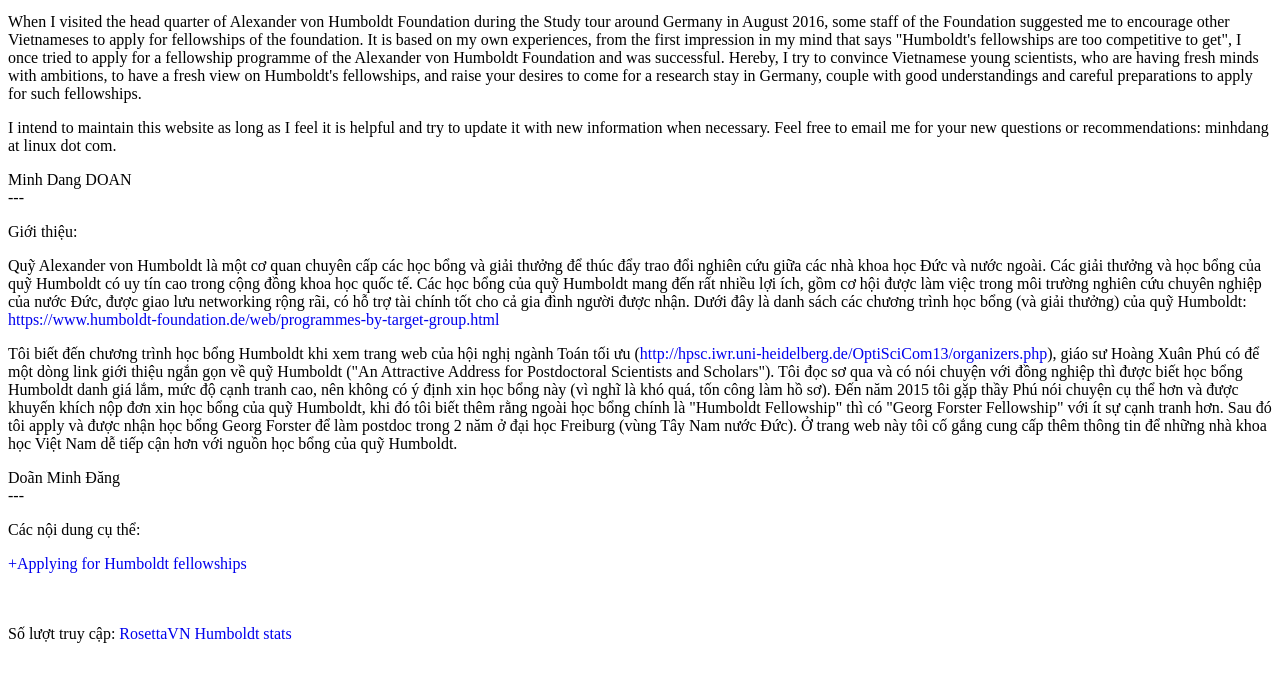
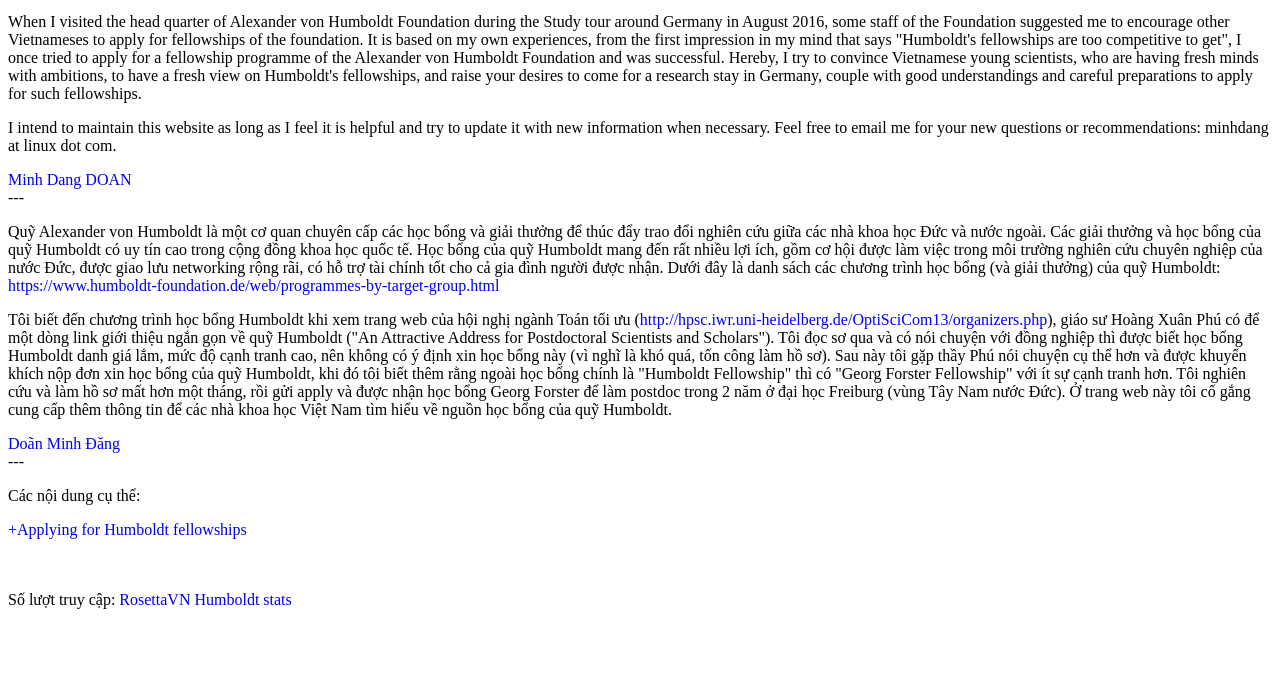
Before and after one commit to rosetta-vn/humboldt.rosetta.vn, a plain HTML site: page index.html in a window 1280 px wide. Shown: the part 115-796 px from the top of the page. Drawn offline with Linux system fonts and the light colour scheme.

Commit message:
Add link to Google Scholars profile

```diff
--- a/index.html
+++ b/index.html
@@ -69,25 +69,21 @@ I intend to maintain this website as long as I feel it is helpful and try to upd
 </p>
 
 <p>
-Minh Dang DOAN<br>
+<a href="https://scholar.google.com/citations?user=nlWK0_0AAAAJ" title="Minh Dang DOAN" class="https">Minh Dang DOAN</a><br>
 ---
 </p>
 
 <p>
-Giới thiệu:
-</p>
-
-<p>
-Quỹ Alexander von Humboldt là một cơ quan chuyên cấp các học bổng và giải thưởng để thúc đẩy trao đổi nghiên cứu giữa các nhà khoa học Đức và nước ngoài. Các giải thưởng và học bổng của quỹ Humboldt có uy tín cao trong cộng đồng khoa học quốc tế. Các học bổng của quỹ Humboldt mang đến rất nhiều lợi ích, gồm cơ hội được làm việc trong môi trường nghiên cứu chuyên nghiệp của nước Đức, được giao lưu networking rộng rãi, có hỗ trợ tài chính tốt cho cả gia đình người được nhận. Dưới đây là danh sách các chương trình học bổng (và giải thưởng) của quỹ Humboldt:<br>
+Quỹ Alexander von Humboldt là một cơ quan chuyên cấp các học bổng và giải thưởng để thúc đẩy trao đổi nghiên cứu giữa các nhà khoa học Đức và nước ngoài. Các giải thưởng và học bổng của quỹ Humboldt có uy tín cao trong cộng đồng khoa học quốc tế. Học bổng của quỹ Humboldt mang đến rất nhiều lợi ích, gồm cơ hội được làm việc trong môi trường nghiên cứu chuyên nghiệp của nước Đức, được giao lưu networking rộng rãi, có hỗ trợ tài chính tốt cho cả gia đình người được nhận. Dưới đây là danh sách các chương trình học bổng (và giải thưởng) của quỹ Humboldt:<br>
 <a href="https://www.humboldt-foundation.de/web/programmes-by-target-group.html" title="https://www.humboldt-foundation.de/web/programmes-by-target-group.html" class="https">https://www.humboldt-foundation.de/web/programmes-by-target-group.html</a>
 </p>
 
 <p>
-Tôi biết đến chương trình học bổng Humboldt khi xem trang web của hội nghị ngành Toán tối ưu (<a href="http://hpsc.iwr.uni-heidelberg.de/OptiSciCom13/organizers.php" title="http://hpsc.iwr.uni-heidelberg.de/OptiSciCom13/organizers.php" class="http">http://hpsc.iwr.uni-heidelberg.de/OptiSciCom13/organizers.php</a>), giáo sư Hoàng Xuân Phú có để một dòng link giới thiệu ngắn gọn về quỹ Humboldt ("An Attractive Address for Postdoctoral Scientists and Scholars"). Tôi đọc sơ qua và có nói chuyện với đồng nghiệp thì được biết học bổng Humboldt danh giá lắm, mức độ cạnh tranh cao, nên không có ý định xin học bổng này (vì nghĩ là khó quá, tốn công làm hồ sơ). Đến năm 2015 tôi gặp thầy Phú nói chuyện cụ thể hơn và được khuyến khích nộp đơn xin học bổng của quỹ Humboldt, khi đó tôi biết thêm rằng ngoài học bổng chính là "Humboldt Fellowship" thì có "Georg Forster Fellowship" với ít sự cạnh tranh hơn. Sau đó tôi apply và được nhận học bổng Georg Forster để làm postdoc trong 2 năm ở đại học Freiburg (vùng Tây Nam nước Đức). Ở trang web này tôi cố gắng cung cấp thêm thông tin để những nhà khoa học Việt Nam dễ tiếp cận hơn với nguồn học bổng của quỹ Humboldt.
+Tôi biết đến chương trình học bổng Humboldt khi xem trang web của hội nghị ngành Toán tối ưu (<a href="http://hpsc.iwr.uni-heidelberg.de/OptiSciCom13/organizers.php" title="http://hpsc.iwr.uni-heidelberg.de/OptiSciCom13/organizers.php" class="http">http://hpsc.iwr.uni-heidelberg.de/OptiSciCom13/organizers.php</a>), giáo sư Hoàng Xuân Phú có để một dòng link giới thiệu ngắn gọn về quỹ Humboldt ("An Attractive Address for Postdoctoral Scientists and Scholars"). Tôi đọc sơ qua và có nói chuyện với đồng nghiệp thì được biết học bổng Humboldt danh giá lắm, mức độ cạnh tranh cao, nên không có ý định xin học bổng này (vì nghĩ là khó quá, tốn công làm hồ sơ). Sau này tôi gặp thầy Phú nói chuyện cụ thể hơn và được khuyến khích nộp đơn xin học bổng của quỹ Humboldt, khi đó tôi biết thêm rằng ngoài học bổng chính là "Humboldt Fellowship" thì có "Georg Forster Fellowship" với ít sự cạnh tranh hơn. Tôi nghiên cứu và làm hồ sơ mất hơn một tháng, rồi gửi apply và được nhận học bổng Georg Forster để làm postdoc trong 2 năm ở đại học Freiburg (vùng Tây Nam nước Đức). Ở trang web này tôi cố gắng cung cấp thêm thông tin để các nhà khoa học Việt Nam tìm hiểu về nguồn học bổng của quỹ Humboldt.
 </p>
 
 <p>
-Doãn Minh Đăng<br>
+<a href="https://scholar.google.com/citations?user=nlWK0_0AAAAJ" title="Doãn Minh Đăng" class="https">Doãn Minh Đăng</a><br>
 ---
 </p>
 
```
Also changed, not shown: Applying_for_Humboldt_fellowships.html (+1 -1 lines).
